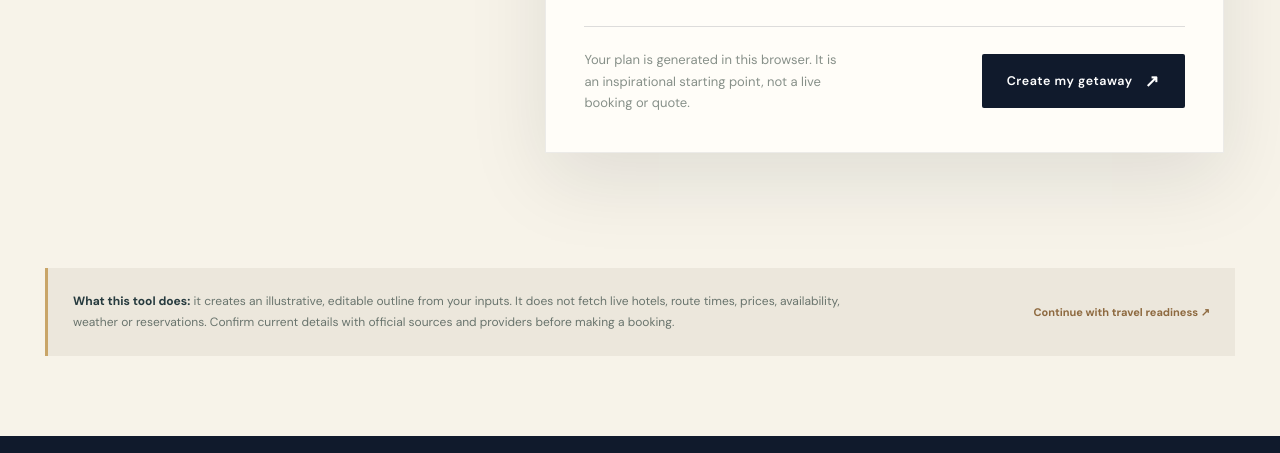
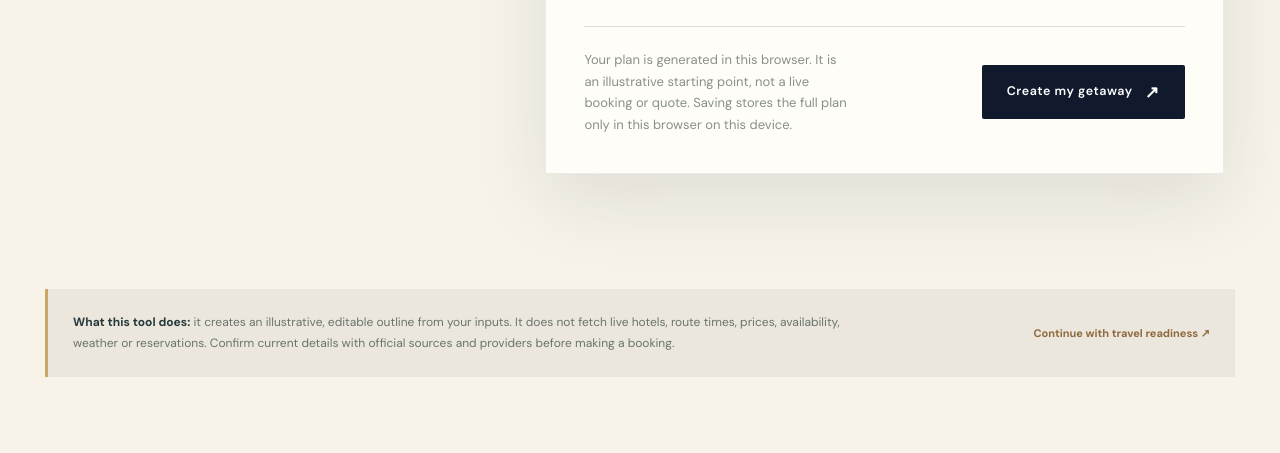
Before and after one commit to trivedishaan930-sketch/VELORA, a website: page experiences/index.html in a window 1280 px wide. Shown: the part 1820-2273 px from the top of the page. Drawn offline with nearby package versions, Linux system fonts and the light colour scheme; a web font is replaced by a local one.

Commit message:
feat: build fuller browser-local experience plans and brand positioning

```diff
--- a/experiences/index.html
+++ b/experiences/index.html
@@ -27,7 +27,7 @@
    <label class="field"><span>Budget currency</span><select id="planBudgetCurrency" name="budgetCurrency"><option value="INR" selected>INR · Indian Rupee</option><option value="USD">USD · US Dollar</option><option value="EUR">EUR · Euro</option><option value="GBP">GBP · Pound Sterling</option><option value="AED">AED · UAE Dirham</option><option value="SGD">SGD · Singapore Dollar</option><option value="THB">THB · Thai Baht</option><option value="JPY">JPY · Japanese Yen</option></select></label>
    <label class="field"><span>Stay preference</span><select id="planStay" name="stay"><option>Anything welcoming</option><option>Boutique hotel</option><option>Beach resort</option><option>Private villa</option><option>Design-led city stay</option><option>Nature retreat</option></select></label>
   </div>
-  <div class="form-bottom"><p>Your plan is generated in this browser. It is an inspirational starting point, not a live booking or quote.</p><button class="button button-dark" type="submit">Create my getaway <span>↗</span></button></div>
+  <div class="form-bottom"><p>Your plan is generated in this browser. It is an illustrative starting point, not a live booking or quote. Saving stores the full plan only in this browser on this device.</p><button class="button button-dark" type="submit">Create my getaway <span>↗</span></button></div>
   <div class="planner-result" id="plannerResult" aria-live="polite" hidden></div>
  </form>
 </section>
```
